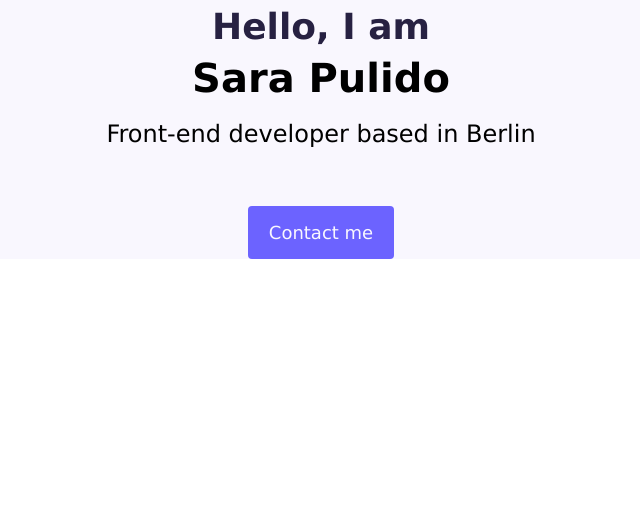
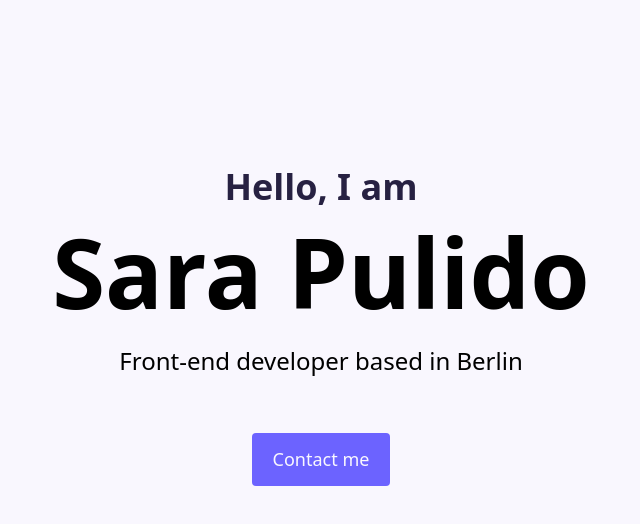
Before and after one commit to sara01rizo/portfolio-sara, a plain HTML site: page index.html in a window 1280 px wide. Shown: the whole page, without its empty margins (319-959 px from the left). Drawn offline with nearby package versions, Linux system fonts and the light colour scheme.

Commit message:
Updated CSS variables set

```diff
--- a/src/style.css
+++ b/src/style.css
@@ -1,5 +1,7 @@
-body {
-  font-family: Verdana, Geneva, Tahoma, sans-serif;
+:root {
+  --primary-color: #6c63ff;
+  --heading-font-family: "Playfair Display" serif;
+  --p-font-family: "Poppins" sans-serif;
 }
 
 h1,
@@ -9,13 +11,18 @@ h4,
 h5,
 h6 {
   color: black;
-  font-family: "Playfair Display" serif;
+  font-family: var(--heading-font-family);
   font-weight: bold;
 }
 
 .hero {
   background: #f9f7fe;
   text-align: center;
+  padding: 160px 20px;
+}
+
+h1 {
+  font-size: 96px;
 }
 
 .hero p {
@@ -23,10 +30,11 @@ h6 {
   font-weight: bold;
   margin: 0;
   color: #272142;
+  font-family: var(--p-font-family);
 }
 
 .hero h2 {
-  font-family: "Poppins" sans-serif;
+  font-family: var(--p-font-family);
   font-size: 24px;
   font-weight: normal;
   line-height: 2;
@@ -35,7 +43,7 @@ h6 {
 .btn-branding {
   border-radius: 4px;
   color: #f9f7fe;
-  background: #6c63ff;
+  background: var(--primary-color);
   line-height: 27px;
   font-size: 18px;
   padding: 12px 20px;
```
